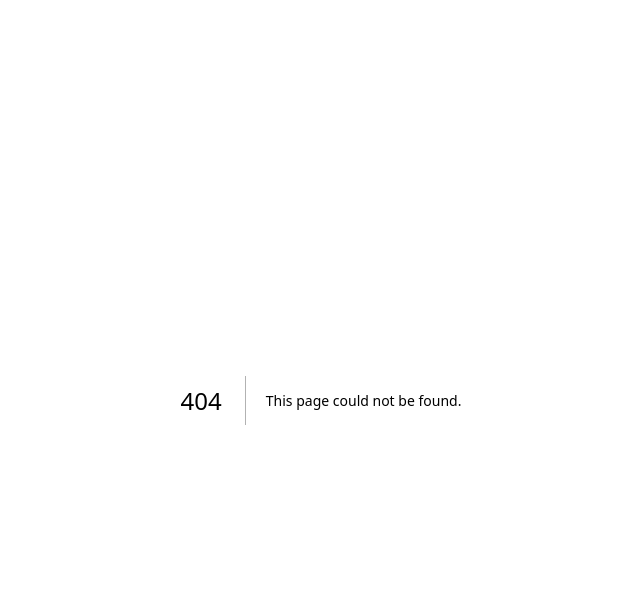
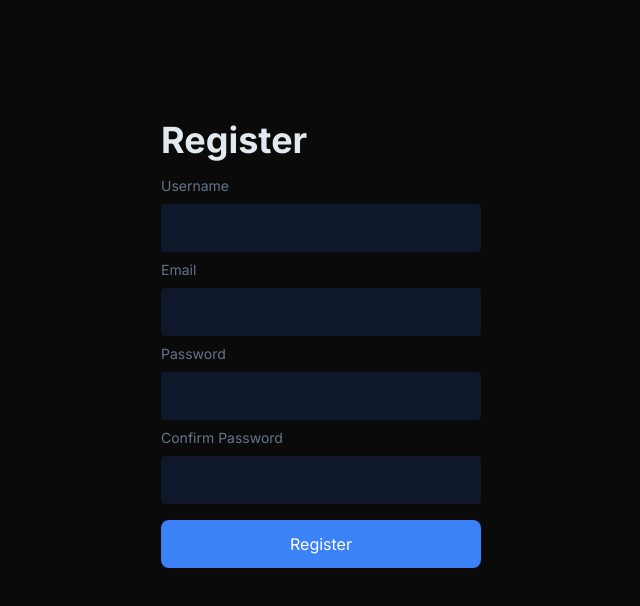
Before and after one commit to Misash/Amadeus-AI, a Next.js app in the folder client/: page /auth/register in a window 1280 px wide. Before the commit this address had no page. Shown: the top 606 px of the page, without its empty margins (319-959 px from the left). Built offline with nearby package versions, Linux system fonts and the light colour scheme.

Commit message:
register design improved

```diff
--- a/client/package.json
+++ b/client/package.json
@@ -12,7 +12,8 @@
     "@prisma/client": "^5.10.2",
     "next": "14.1.3",
     "react": "^18",
-    "react-dom": "^18"
+    "react-dom": "^18",
+    "react-hook-form": "^7.51.0"
   },
   "devDependencies": {
     "@types/node": "^20",
--- /dev/null
+++ b/client/src/app/api/ping/route.ts
@@ -0,0 +1,5 @@
+import { NextResponse, NextRequest } from 'next/server';
+
+export function GET(req: NextRequest){
+    return NextResponse.json('Amadeus AI!')
+}
--- /dev/null
+++ b/client/src/app/auth/login/page.jsx
@@ -0,0 +1,9 @@
+import React from 'react';
+
+const LoginPage = () => {
+  return (
+    <div>LoginPage</div>
+  );
+}
+
+export default LoginPage;
--- /dev/null
+++ b/client/src/app/auth/register/page.jsx
@@ -0,0 +1,79 @@
+"use client"
+
+import React from "react";
+import {useForm} from 'react-hook-form'
+
+const RegisterPage = () => {
+
+  // react hook form variables
+  const {register, handleSubmit} = useForm();
+
+  // handle submit form data
+  const onSubmit = handleSubmit( data =>{
+    console.log(data)
+  })
+
+  return (
+    <div className="h-[calc(100vh-7rem)] flex justify-center items-center">
+      <form  onSubmit={onSubmit} className="w-1/4">
+        <h1 className="text-slate-200 font-bold text-4xl mb-4">
+            Register
+        </h1>
+
+        {/* Username  */}
+        <label htmlFor="username" className="text-slate-500 mb-2 block text-sm">
+            Username
+        </label>
+        <input type="text"
+           {...register("username",{
+            required: true,
+           })}
+           className="p-3 rounded block mb-2 bg-slate-900 text-slate-300 w-full"
+        />
+
+        {/* Email  */}
+        <label htmlFor="email" className="text-slate-500 mb-2 block text-sm">
+            Email
+        </label>
+        <input type="email"
+            {...register("email",{
+            required: true,
+           })}
+           className="p-3 rounded block mb-2 bg-slate-900 text-slate-300 w-full"
+        />
+
+        {/* Password  */}
+        <label htmlFor="password" className="text-slate-500 mb-2 block text-sm">
+            Password
+        </label>
+        <input type="password"
+            {...register("password",{
+                required: true,
+            })}
+            className="p-3 rounded block mb-2 bg-slate-900 text-slate-300 w-full"
+        />
+
+        {/* Confirm Password  */}
+        <label htmlFor="confirmPassword" className="text-slate-500 mb-2 block text-sm">
+            Confirm Password
+        </label>
+        <input type="confirmPassword"
+            {...register("confirmPassword",{
+                required: true,
+            })}
+            className="p-3 rounded block mb-2 bg-slate-900 text-slate-300 w-full"
+        />
+
+        {/* Register Button */}
+        <button
+            className="w-full bg-blue-500 text-white p-3 rounded-lg mt-2"
+        >
+            Register
+        </button>
+
+      </form>
+    </div>
+  );
+};
+
+export default RegisterPage;
--- a/client/src/app/globals.css
+++ b/client/src/app/globals.css
@@ -2,32 +2,7 @@
 @tailwind components;
 @tailwind utilities;
 
-/* :root {
-  --foreground-rgb: 0, 0, 0;
-  --background-start-rgb: 214, 219, 220;
-  --background-end-rgb: 255, 255, 255;
+body{
+  @apply bg-neutral-950;
+
 }
-
-@media (prefers-color-scheme: dark) {
-  :root {
-    --foreground-rgb: 255, 255, 255;
-    --background-start-rgb: 0, 0, 0;
-    --background-end-rgb: 0, 0, 0;
-  }
-}
-
-body {
-  color: rgb(var(--foreground-rgb));
-  background: linear-gradient(
-      to bottom,
-      transparent,
-      rgb(var(--background-end-rgb))
-    )
-    rgb(var(--background-start-rgb));
-}
-
-@layer utilities {
-  .text-balance {
-    text-wrap: balance;
-  }
-} */
```
Also changed, not shown: 1 other file (tests, documents, lock files or other folders).
